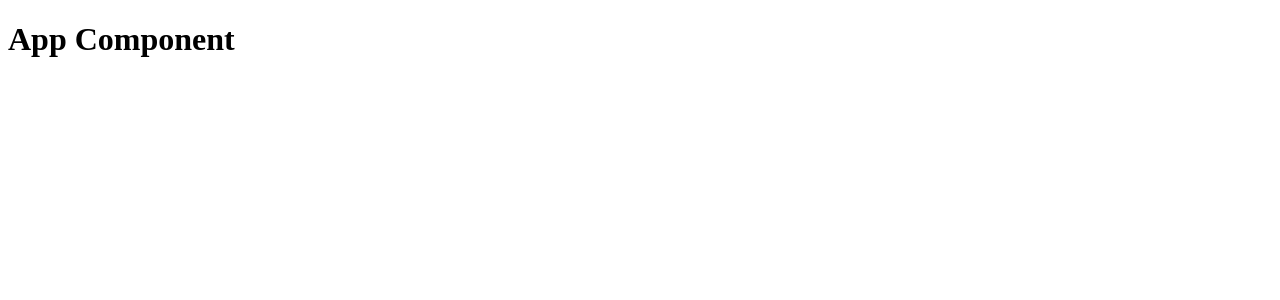
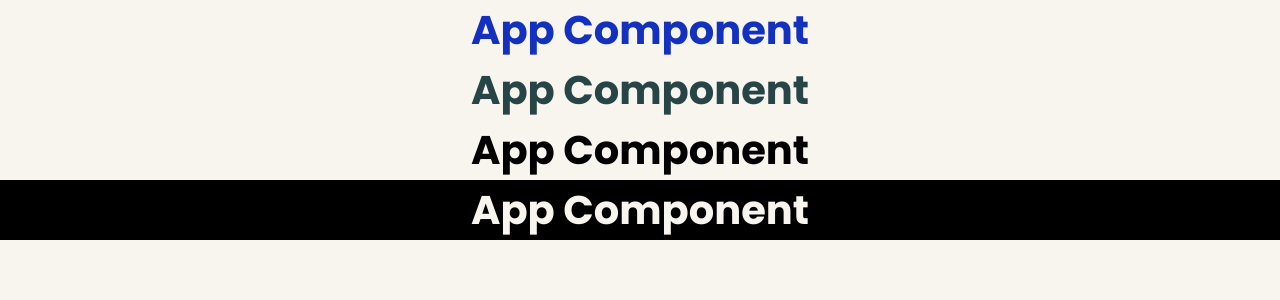
Before and after one commit to ahany42/ElearningPortal, a React (Vite) app in the folder FrontEnd/: page / in a window 1280 px wide. Shown: the top 300 px of the page. Built offline with nearby package versions, Linux system fonts and the light colour scheme.

Commit message:
App CSS Main Styles Created

```diff
--- a/FrontEnd/src/App.css
+++ b/FrontEnd/src/App.css
@@ -0,0 +1,89 @@
+@import url('https://fonts.googleapis.com/css2?family=Kumbh+Sans:wght@100..900&family=Lobster&family=Poppins:ital,wght@0,100;0,200;0,300;0,400;0,500;0,600;0,700;0,800;0,900;1,100;1,200;1,300;1,400;1,500;1,600;1,700;1,800;1,900&display=swap');
+@import url('https://fonts.googleapis.com/css2?family=Poppins:ital,wght@0,100;0,200;0,300;0,400;0,500;0,600;0,700;0,800;0,900;1,100;1,200;1,300;1,400;1,500;1,600;1,700;1,800;1,900&display=swap');
+*{
+  margin: 0;
+  padding: 0;
+  scroll-behavior: smooth;
+  font-family: 'Poppins', sans-serif;
+  background-color:#f7f5ed;
+}
+.page-component{
+  margin-top:100px;
+  min-height: 85vh;
+  display: flex;
+  flex-direction: column;
+  justify-content: center;
+  align-items: center;
+}
+/* Font Size */
+h1{
+  font-size:2.5em;
+}
+h2{
+  font-size:2em;
+}
+h3{
+  font-size:1.75em;
+}
+h4{
+  font-size:1.5em;
+}
+h5{
+  font-size:1.25em;
+}
+h6{
+  font-size:1em;
+}
+/* Font Weight */
+.noBold-text{
+  font-weight:200;
+}
+.semiBold-text{
+  font-weight:400;
+  }
+.bold-text{
+  font-weight:600;
+}
+.extraBold-text{
+  font-weight:800;
+}
+/* Font Color */
+.blue-text{
+  color:#1330BE;
+}
+.green-text{
+  color:#274546;
+}
+.light-text{
+  color:#f7f5ed;
+}
+/* Text Alignment */
+.alignRight-text{
+  text-align:right;
+}
+.alignJustify-text{
+  text-align: justify;
+}
+.alignCenter-text{
+  text-align: center;
+}
+/* Text Case */
+.lowerCase-text{
+  text-transform: lowercase;
+}
+.pascalCase-text{
+  text-transform: capitalize;
+}
+.upperCase-text{
+  text-transform: uppercase;
+}
+/* Background Color */
+.blue-bg{
+  background-color: #1330BE;
+}
+.green-bg{
+  background-color: #274546;
+}
+.dark-bg{
+  background-color: black;
+}
--- a/FrontEnd/src/App.jsx
+++ b/FrontEnd/src/App.jsx
@@ -8,7 +8,10 @@ function App() {
 
   return (
     <>
-     <h1>App Component</h1>
+     <h1 className="blue-text alignCenter-text">App Component</h1>
+     <h1 className="green-text alignCenter-text">App Component</h1>
+     <h1 className="alignCenter-text">App Component</h1>
+     <h1 className="light-text dark-bg alignCenter-text">App Component</h1>
     </>
   )
 }
```
